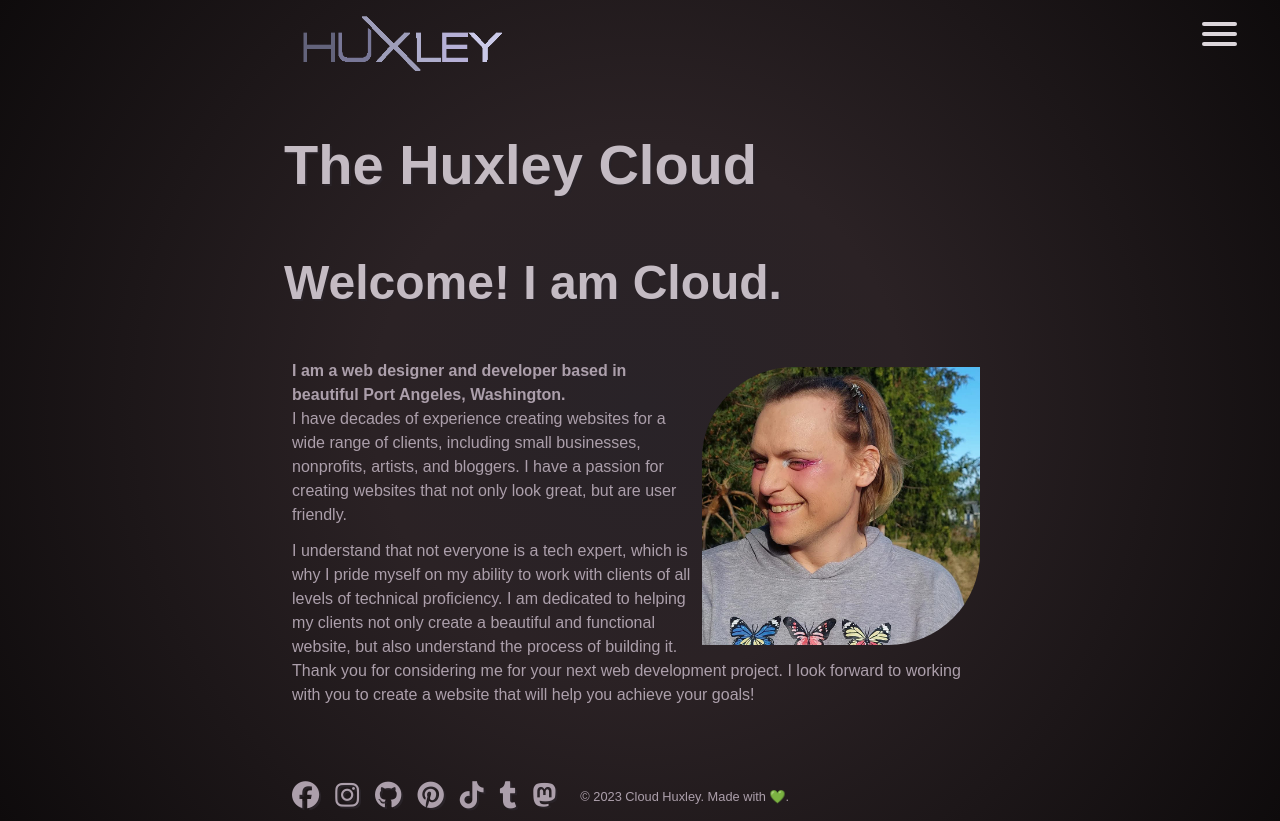
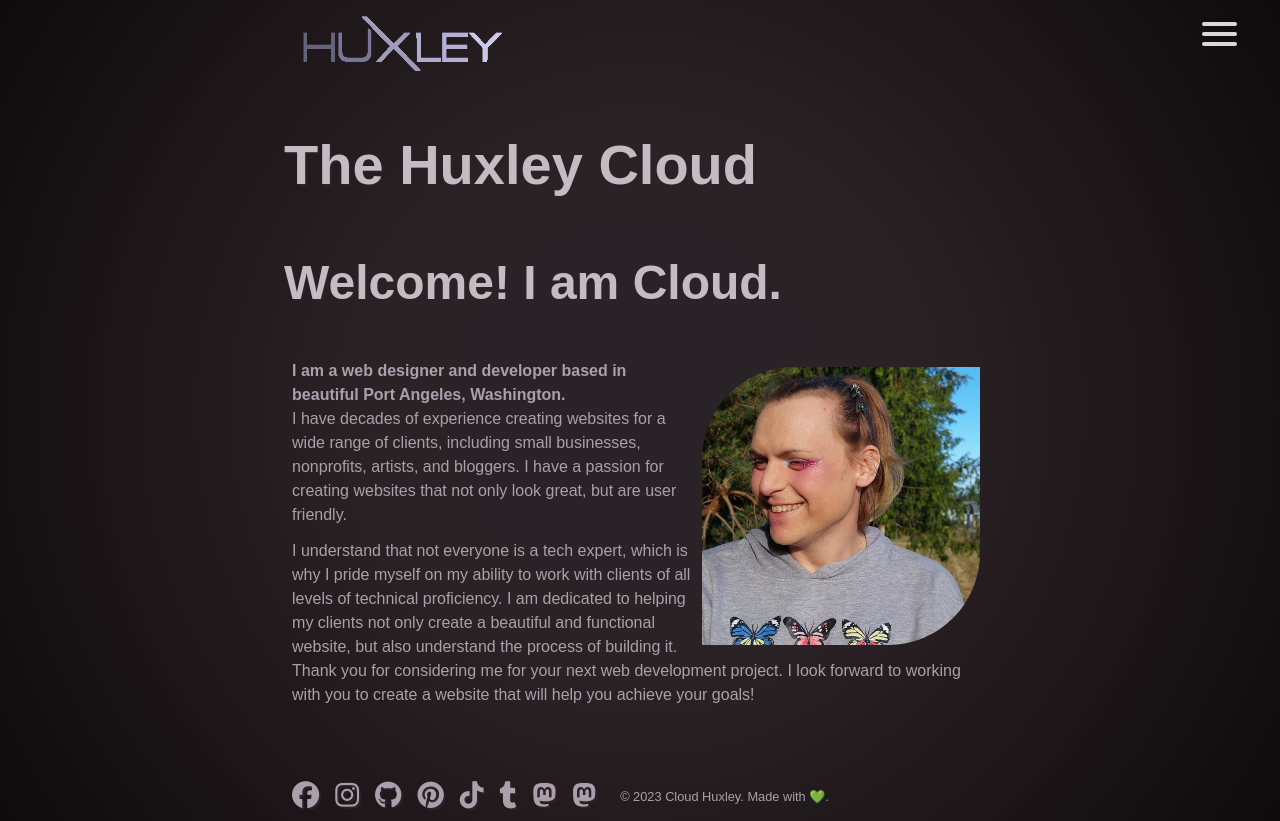
Before and after one commit to hvxley/huxley.cloud, an Astro site: page / in a window 1280 px wide. Built offline with nearby package versions, Linux system fonts and the light colour scheme; Astro itself is replaced by a stand-in of ours; a web font is replaced by a local one.

Commit message:
Updates socials.

```diff
--- a/src/components/Footer.astro
+++ b/src/components/Footer.astro
@@ -10,6 +10,7 @@
     <a href="https://www.tiktok.com/@agirlnamedblaze" target="_blank"><i class="fa-brands fa-tiktok"></i></a>
     <a href="https://www.tumblr.com/agirlnamedblaze" target="_blank"><i class="fa-brands fa-tumblr"></i></a>
     <a rel="me" href="https://kolektiva.social/@Cloud"><i class="fa-brands fa-mastodon"></i></a>
+    <a rel="me" href="https://anar.chi.st/@Cloud"><i class="fa-brands fa-mastodon"></i></a>
   </div>
   <div>
     <span class="copyright">&copy; 2023 Cloud Huxley. Made with 💚.</span>
```
